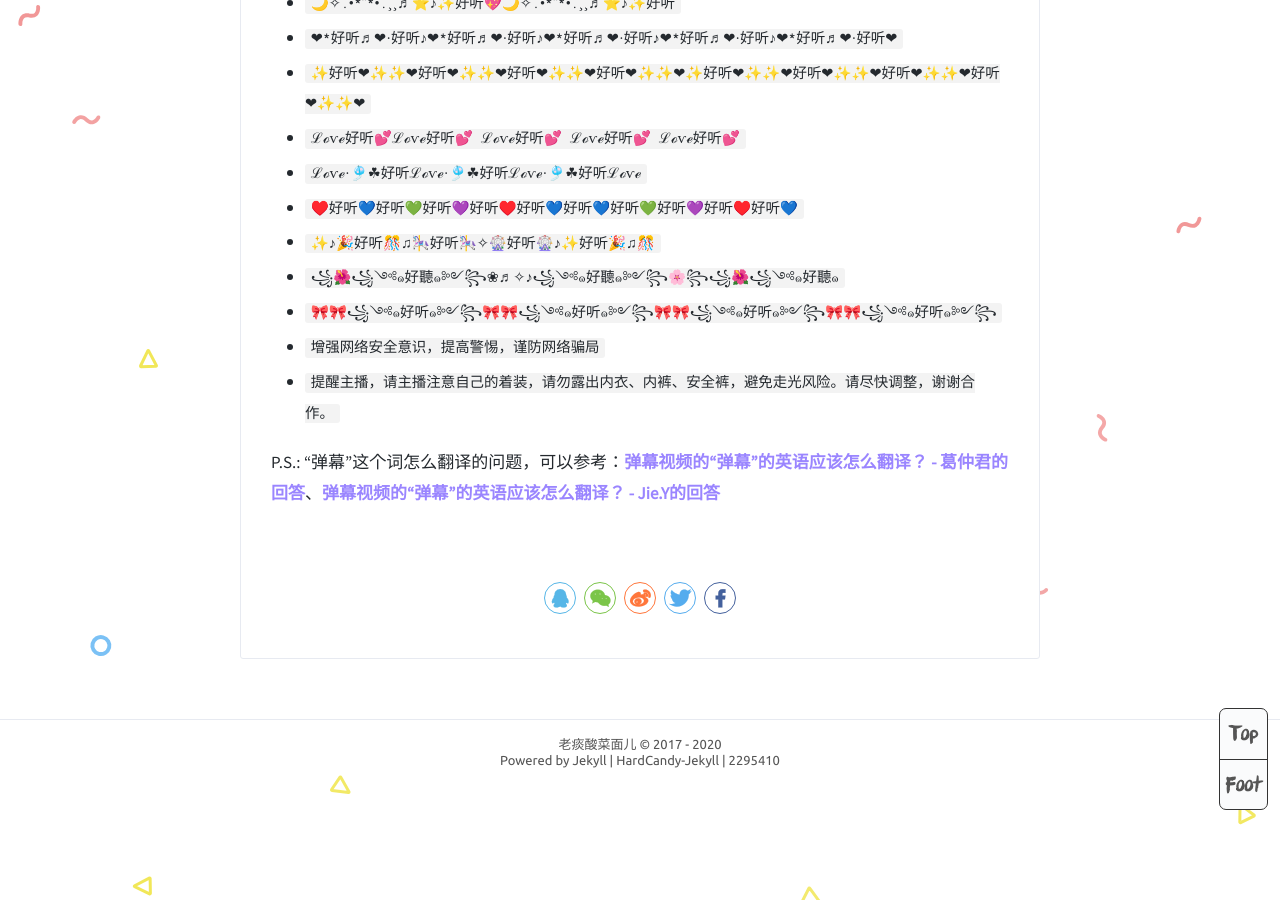
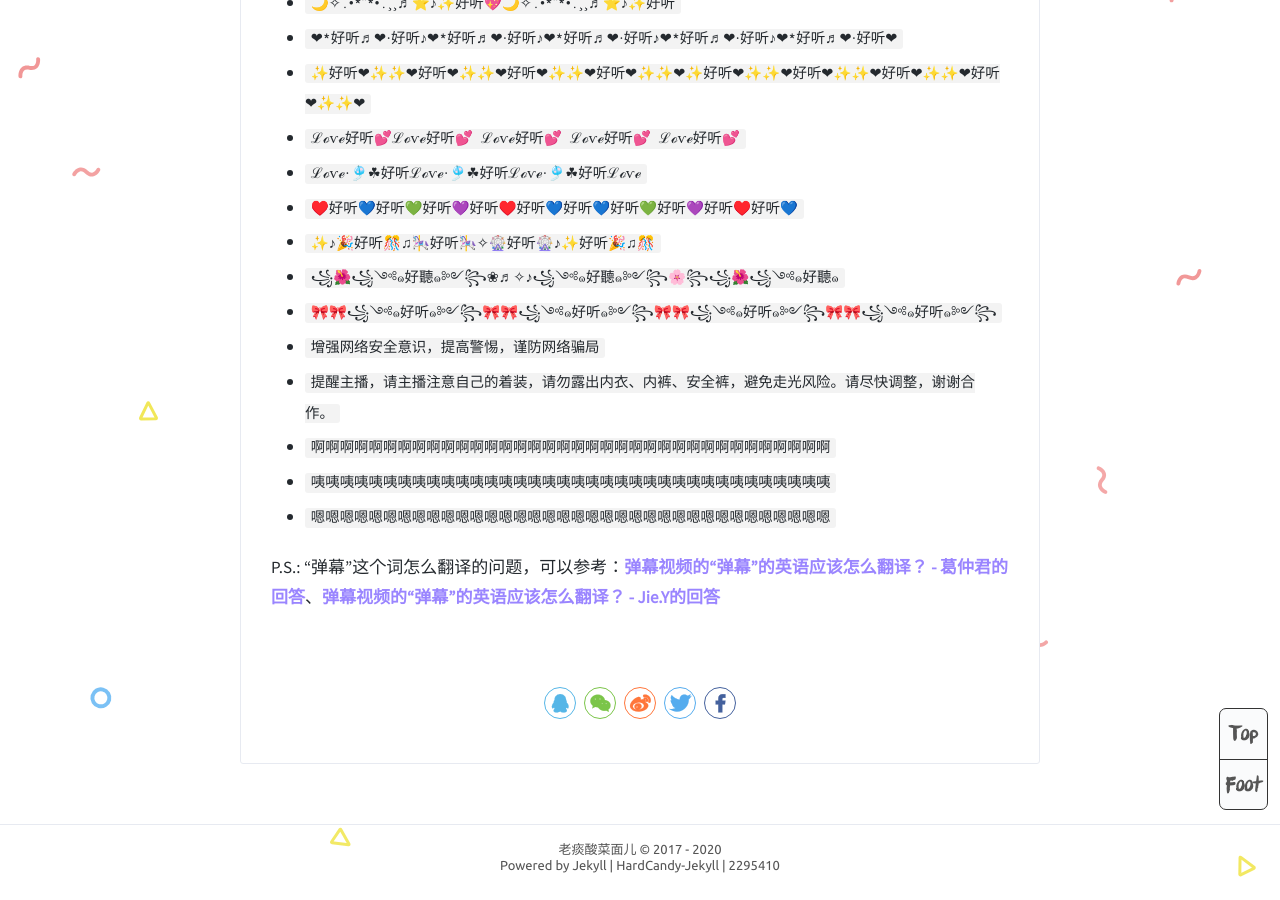
Before and after one commit to grandtanfans/grandtanfans.github.io, a Jekyll site: the page built from _posts/2020-01-11-bullet-comment-material.md, in a window 1280 px wide and 900 px high, scrolled down 1065 px. Built offline with Jekyll 4.4.1, drawn with Linux system fonts in a browser that asks for light colours; comment, search, counter and statistics services are not loaded.

Commit message:
feat: update

```diff
--- a/_posts/2020-01-11-bullet-comment-material.md
+++ b/_posts/2020-01-11-bullet-comment-material.md
@@ -33,5 +33,8 @@ tags: 常用工具
 * `🎀🎀꧁༺๑好听๑༻꧂🎀🎀꧁༺๑好听๑༻꧂🎀🎀꧁༺๑好听๑༻꧂🎀🎀꧁༺๑好听๑༻꧂`
 * `增强网络安全意识，提高警惕，谨防网络骗局`
 * `提醒主播，请主播注意自己的着装，请勿露出内衣、内裤、安全裤，避免走光风险。请尽快调整，谢谢合作。`
+* `啊啊啊啊啊啊啊啊啊啊啊啊啊啊啊啊啊啊啊啊啊啊啊啊啊啊啊啊啊啊啊啊啊啊啊啊`
+* `咦咦咦咦咦咦咦咦咦咦咦咦咦咦咦咦咦咦咦咦咦咦咦咦咦咦咦咦咦咦咦咦咦咦咦咦`
+* `嗯嗯嗯嗯嗯嗯嗯嗯嗯嗯嗯嗯嗯嗯嗯嗯嗯嗯嗯嗯嗯嗯嗯嗯嗯嗯嗯嗯嗯嗯嗯嗯嗯嗯嗯嗯`
 
 P.S.: “弹幕”这个词怎么翻译的问题，可以参考：[弹幕视频的“弹幕”的英语应该怎么翻译？ - 葛仲君的回答](https://www.zhihu.com/question/25948329/answer/329679482)、[弹幕视频的“弹幕”的英语应该怎么翻译？ - Jie.Y的回答](https://www.zhihu.com/question/25948329/answer/687950814)
```
